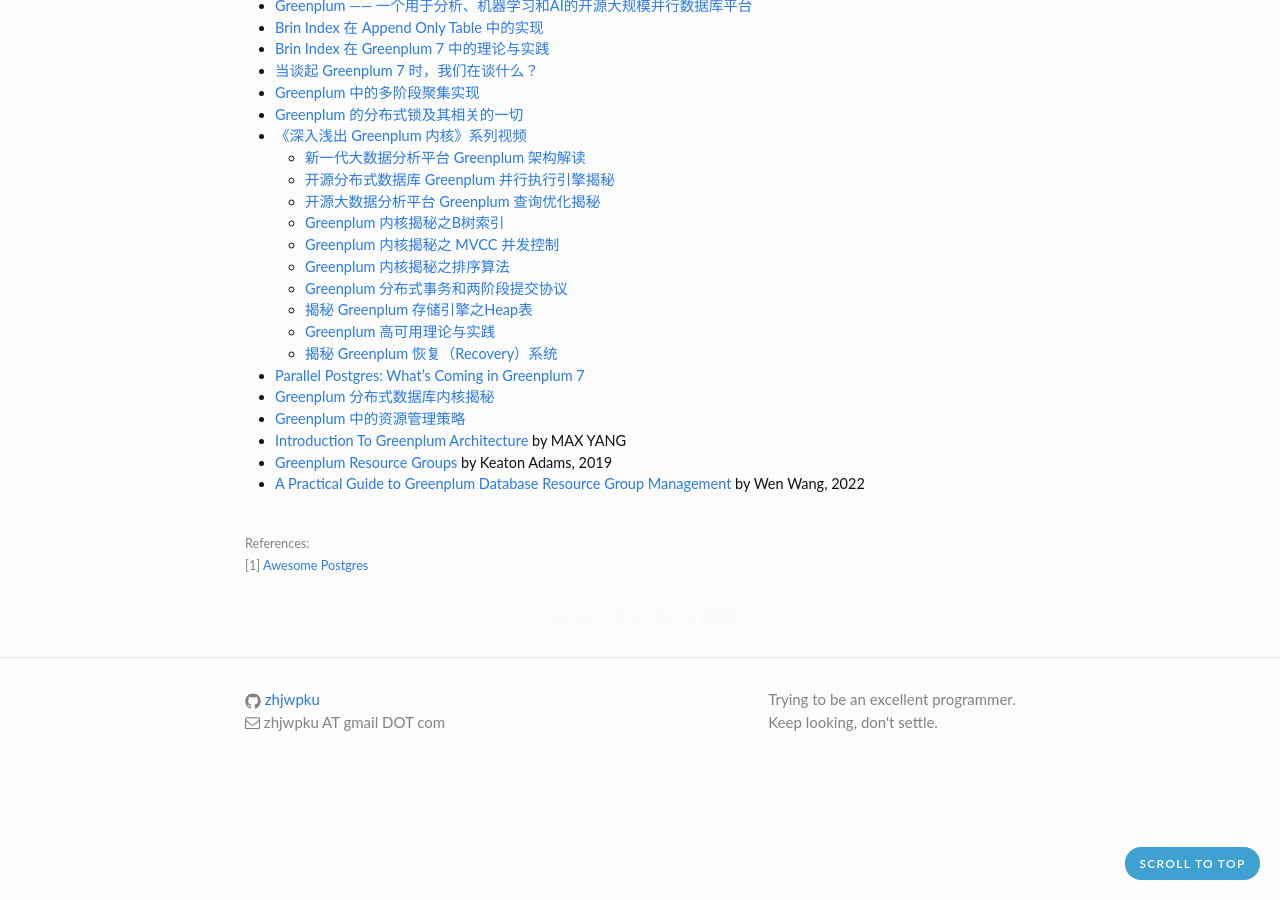
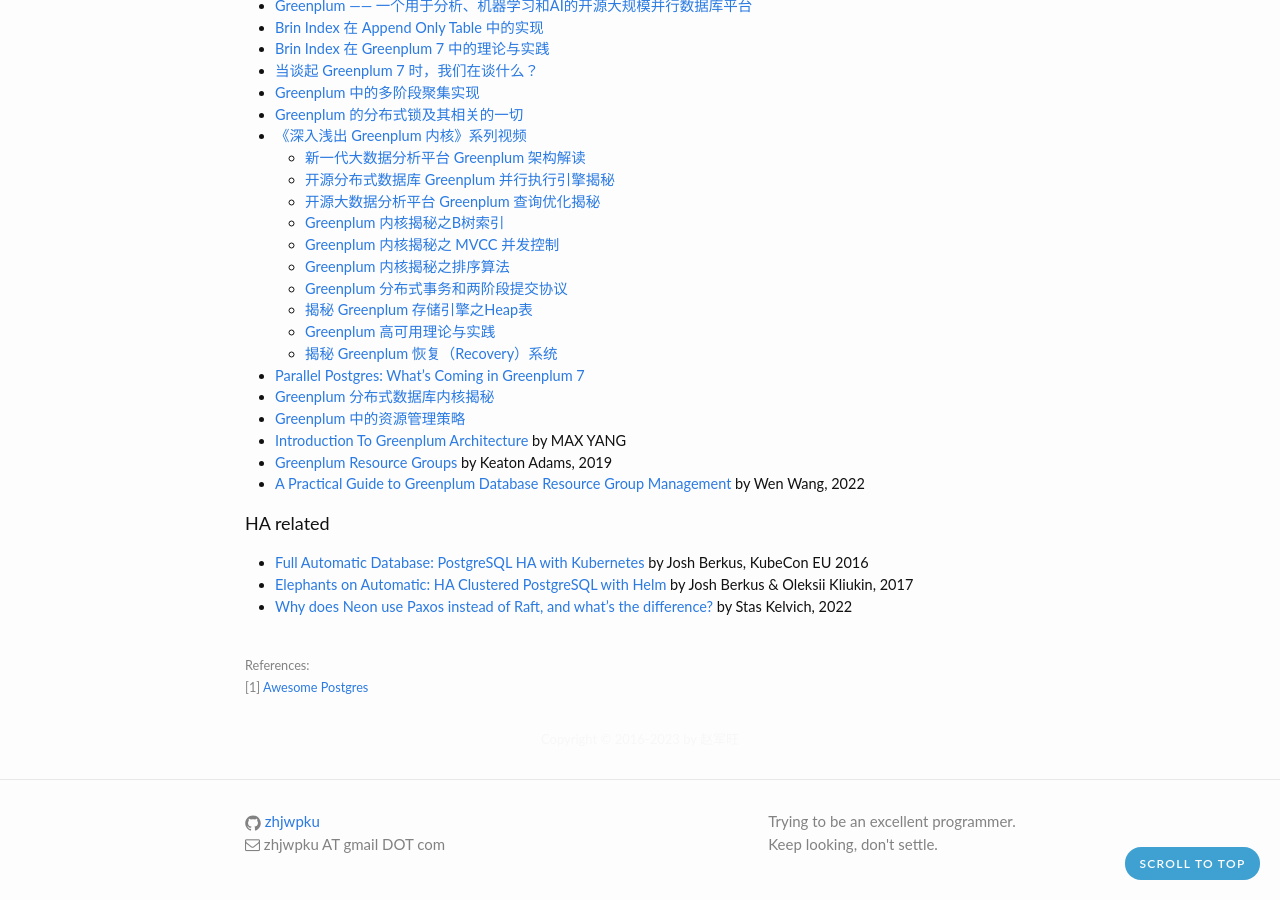
Before and after one commit to zhjwpku/zhjwpku.github.io, a Jekyll site: the page built from _posts/2022-07-12-awesome-postgres.md, in a window 1280 px wide and 900 px high, scrolled down 3448 px. Built offline with Jekyll 4.4.1, drawn with Linux system fonts in a browser that asks for light colours; comment, search, counter and statistics services are not loaded.

Commit message:
HA related
Signed-off-by: Junwang Zhao <zhjwpku@gmail.com>

```diff
--- a/_posts/2022-07-12-awesome-postgres.md
+++ b/_posts/2022-07-12-awesome-postgres.md
@@ -184,6 +184,12 @@
 - [Greenplum Resource Groups](https://www.youtube.com/watch?v=NAYuyHkoPDQ) by Keaton Adams, 2019
 - [A Practical Guide to Greenplum Database Resource Group Management](https://s3.amazonaws.com/greenplum.org/wp-content/uploads/2022/08/09154511/PracticalGuidetoGreenplumDatabaseResourceGroups-v1.pdf) by Wen Wang, 2022
 
+<h4>HA related</h4>
+
+- [Full Automatic Database: PostgreSQL HA with Kubernetes](https://www.youtube.com/watch?v=iruaCgeG7qs) by Josh Berkus, KubeCon EU 2016
+- [Elephants on Automatic: HA Clustered PostgreSQL with Helm](https://www.youtube.com/watch?v=CftcVhFMGSY) by Josh Berkus & Oleksii Kliukin, 2017
+- [Why does Neon use Paxos instead of Raft, and what’s the difference?](https://neon.tech/blog/paxos) by Stas Kelvich, 2022
+
 <br>
 <span class="post-meta">
 References:
```
